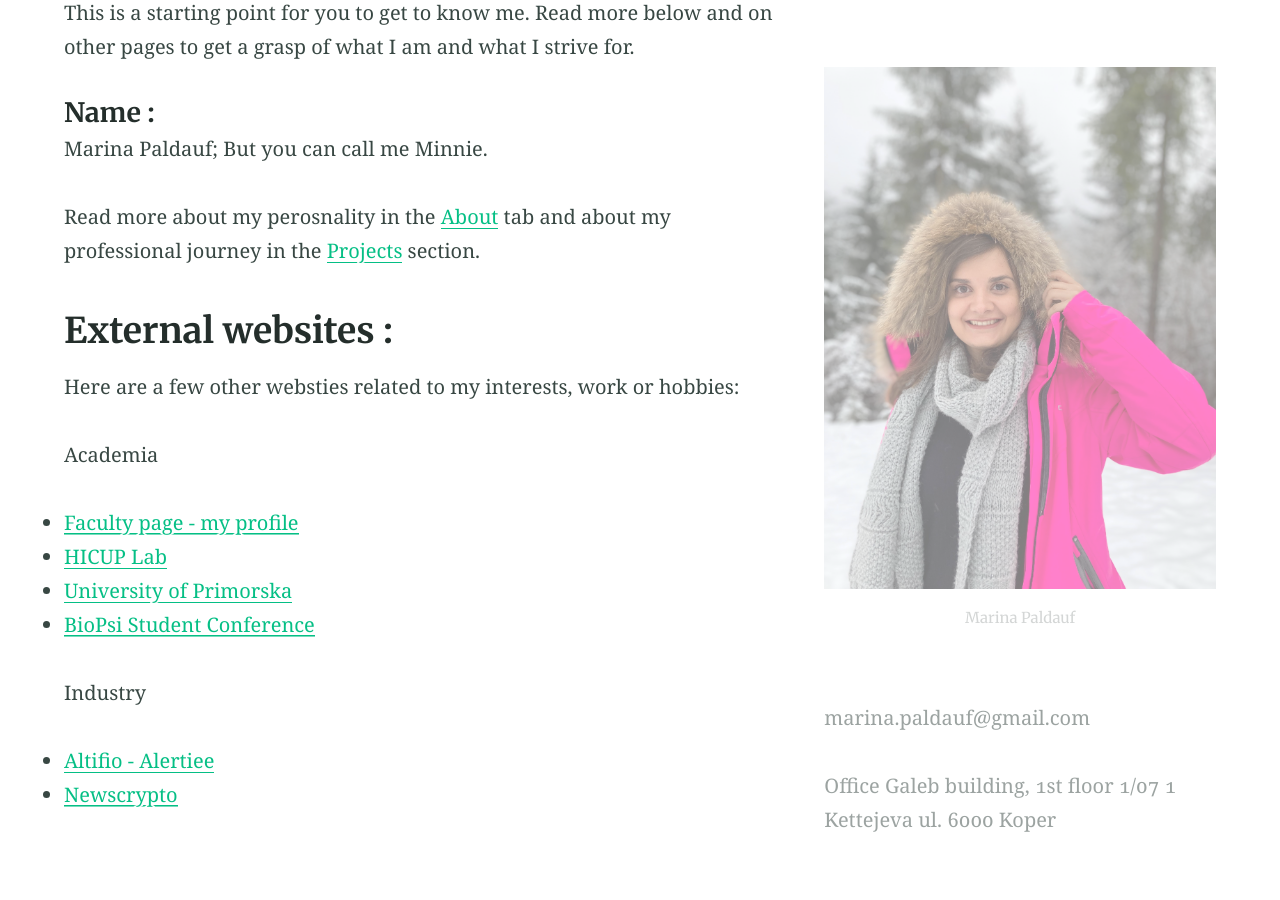
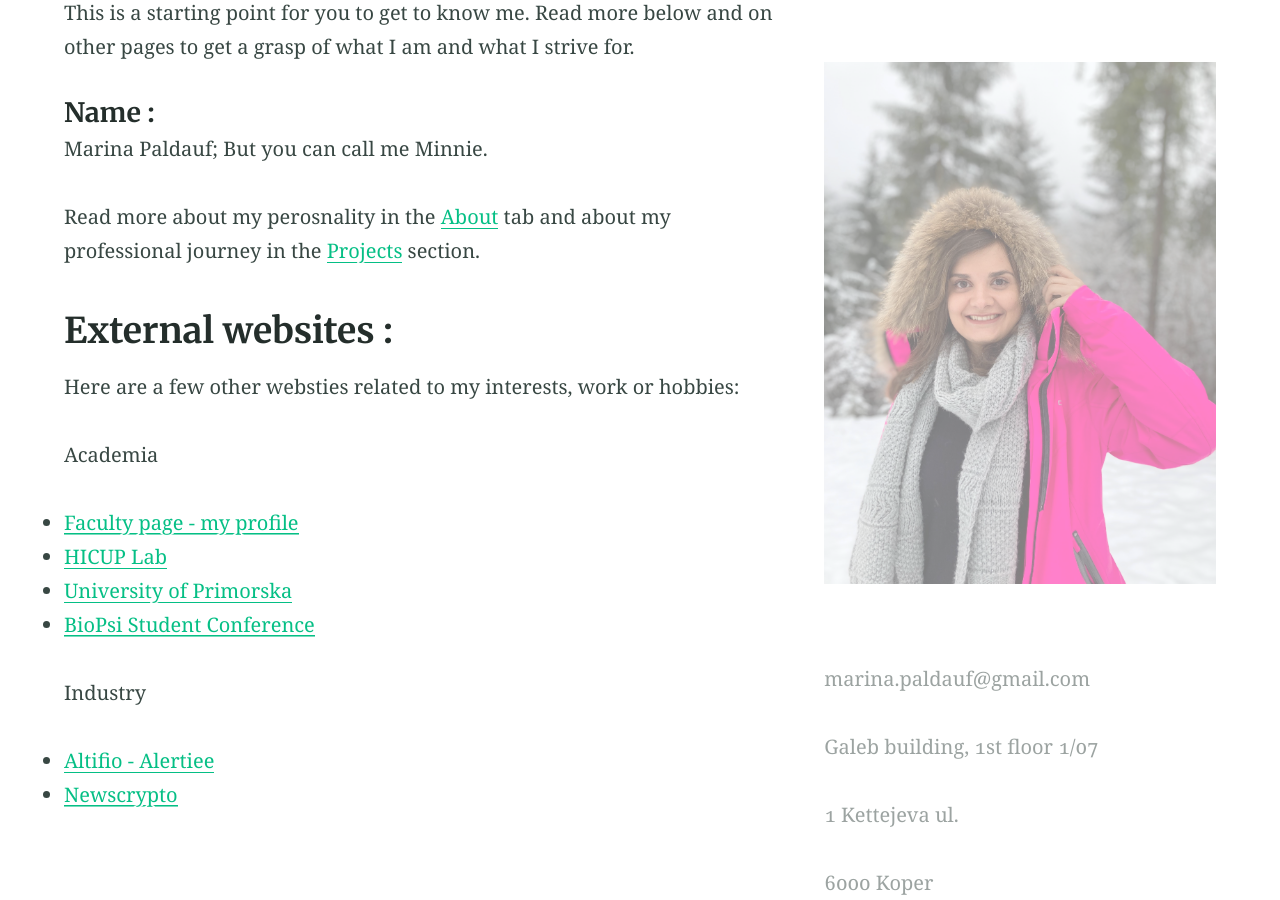
Before and after one commit to Marina225/marina225.github.io, a Jekyll site: the page built from index.md, in a window 1280 px wide and 900 px high, scrolled down 447 px. Built offline with Jekyll 4.4.1, drawn with Linux system fonts in a browser that asks for light colours; before the commit the page ends 1284 px from its top, so only the background shows below that.

Commit message:
Update site-aside.html

```diff
--- a/_includes/site-aside.html
+++ b/_includes/site-aside.html
@@ -8,13 +8,12 @@
   {% elsif page.layout == "default" or page.layout == "page" or page.layout == "cooperation" or page.layout == "projects" %}
     <section class="section  section--description">
       <br></br>
-      {% include figure.html image="/Images/me.jpg" caption="Marina Paldauf" %}
+      {% include figure.html image="/Images/me.jpg" caption="" %}
       {% include nav-social.html %}
       <p>marina.paldauf@gmail.com</p>
-      <p>Office
-          Galeb building, 1st floor 1/07
-          1 Kettejeva ul.
-          6000 Koper</p>
+      <p>Galeb building, 1st floor 1/07</p>
+      <p>1 Kettejeva ul.</p>
+      <p>6000 Koper</p>
     </section>
 
   {% elsif page.layout == "categories" %}
```
